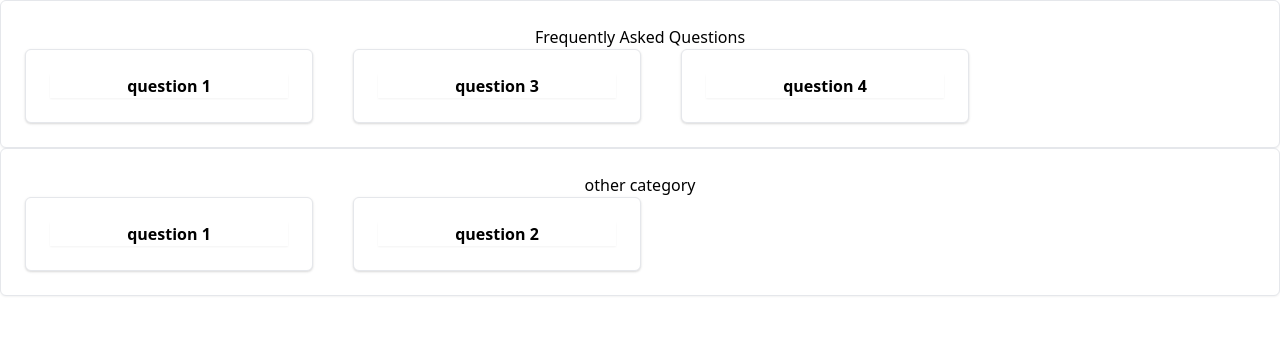
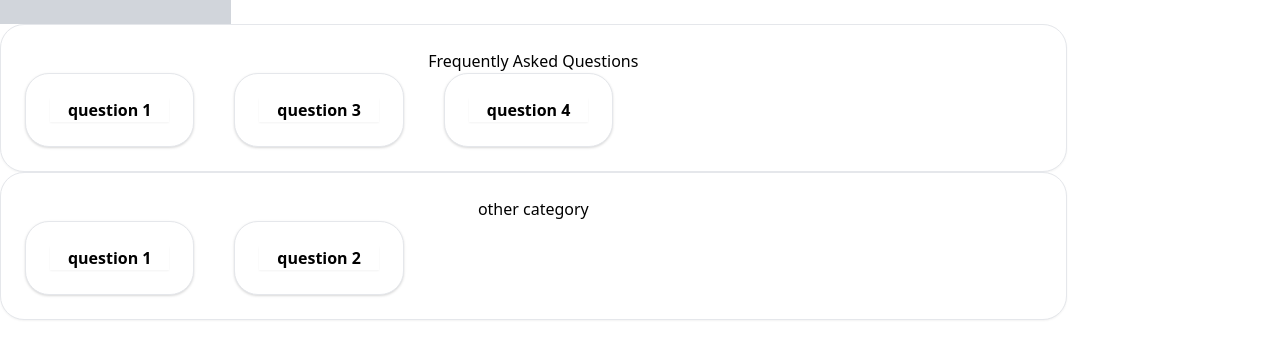
Before and after one commit to 22003116/essai, a Nuxt app: page / in a window 1280 px wide. Shown: the top 358 px of the page. Built offline with nearby package versions, Linux system fonts and the light colour scheme.

Commit message:
creation search function

```diff
--- a/components/Base/BaseCategory.vue
+++ b/components/Base/BaseCategory.vue
@@ -1,13 +1,16 @@
 <template>
-    <div class="outline-none select-text overflow-hidden rounded-md border text-center bg-white p-6 shadow-sm">
+    <div v-show="Visible" class="outline-none select-text overflow-hidden rounded-3xl border text-center bg-white p-6 w-10/12 shadow-sm">
         <h2 @click="toggle">{{ title }}</h2>
-        <div v-show="visible" class="flex flex-wrap gap-10 items-start text-center">
+        <div v-show="questionsVisible" class="flex flex-wrap gap-10 items-start text-center">
             <base-question
             :key="question"
             v-for="question in list"
             :question="question"
             :answer="getAnswer(question)"
-            class="outline-none select-text overflow-hidden rounded-md border text-center bg-white p-6 shadow-sm w-72"
+            :search="search"
+            :FatherSearched="FatherSearched"
+            @childVisible="childVisible"
+            class="outline-none select-text overflow-hidden rounded-3xl border text-center bg-white p-6 shadow-sm w-2/12"
             />
         </div>
     </div>
@@ -17,6 +20,7 @@
     import BaseQuestion from './BaseQuestion.vue';
     import { mapGetters } from 'vuex'
     export default {
+        components: { BaseQuestion },
         props: {
             title: {
                 type: String,
@@ -30,6 +34,10 @@
                 type: Boolean,
                 required: false,
             },
+            search: {
+                type: String,
+                default: ""
+            }
         },
         computed: {
             typesOfQuestions() {
@@ -41,18 +49,36 @@
         },
         data() {
             return {
-                visible: true
+                Visible: true,
+                questionsVisible: true,
+                FatherSearched: false
             }
         },
         methods: {
+            childVisible() {
+                this.Visible = true;
+            },
             toggle() {
                 if(!this.keepOpened)
                 {
-                    this.visible = !this.visible
+                    this.questionsVisible = !this.questionsVisible
                 }
             },
             getAnswer(index) {
             return this.questions.filter(element => element.question === index)[0].answer
+            }
+        },
+        watch: {
+            search(newValue) {
+                if(newValue !== '' && !this.title.toLowerCase().includes(newValue.toLowerCase()))
+                {
+                    this.Visible = false;
+                    this.FatherSearched = false;
+                }
+                else{
+                    this.Visible = true;
+                    this.FatherSearched = true;
+                }
             }
         },
     }
--- a/components/Base/BaseQuestion.vue
+++ b/components/Base/BaseQuestion.vue
@@ -1,9 +1,9 @@
 <template>
-    <div @click="toggle" class="bg-white shadow rounded">
+    <div v-show="Visible" @click="toggle" class="bg-white shadow rounded">
         <p class="shadow-sm font-bold">
             {{ question }}
         </p>
-        <p v-if="visible">
+        <p v-if="AnswerVisible">
             {{ answer }}
         </p>
     </div>
@@ -24,17 +24,26 @@
                 type: Boolean,
                 required: false,
             },
+            search: {
+                type: String,
+                default: ""
+            },
+            FatherSearched: {
+                type: Boolean,
+                required: true
+            }
         },
         data() {
             return {
-                visible: false
+                AnswerVisible: false,
+                Visible: true
             }
         },
         methods: {
             toggle() {
                 if(!this.keepOpened)
                 {
-                    this.visible = !this.visible
+                    this.AnswerVisible = !this.AnswerVisible
                 }
             }
         },
@@ -42,6 +51,18 @@
             if(this.keepOpened){
                 this.visible = true
             }
-        }
+        },
+        watch: {
+            search(newValue) {
+                if(!this.FatherSearched && newValue !== '' && !this.answer.toLowerCase().includes(newValue.toLowerCase()) && !this.question.toLowerCase().includes(newValue.toLowerCase()))
+                {
+                    this.Visible = false;
+                }
+                else{
+                    this.Visible = true;
+                    this.$emit('childVisible')
+                }
+            }
+        },
     }
 </script>
--- a/components/FaqTemplate.vue
+++ b/components/FaqTemplate.vue
@@ -1,13 +1,9 @@
 <template>
   <div class="faq-section">
-    <!-- <template>
-      <div data-aos="zoom-in">
-        {{ legend }}
-      </div>
-    </template> -->
+    <input type="text" class="bg-gray-300" v-model="search">
 
     <template>
-      <base-category :key="list.title" v-for="list in categories" :title="list.title" :list="list.questions">
+      <base-category :key="list.title" v-for="list in categories" :title="list.title" :list="list.questions" :search="search">
       </base-category>
     </template>
   </div>
@@ -25,34 +21,8 @@
     },
     data() {
       return {
-        legend: "We are here to support you",
-        /* typesOfQuestions:
-        [
-          {
-            title: "Frequently Asked Questions",
-            questions: [
-              {
-                details: "answer 1",
-                title: "question 1",
-              },
-
-              {
-                details: "answer 2",
-                title: "Cquestion 2",
-              },
-
-              {
-                details: "answer 3",
-                title: "question 3",
-              },
-
-              {
-                details: "answer 4",
-                title: "question 4",
-              },
-            ],
-          },
-        ] */
+        search: "",
+        legend: "We are here to support you"
       };
     },
   };
```
